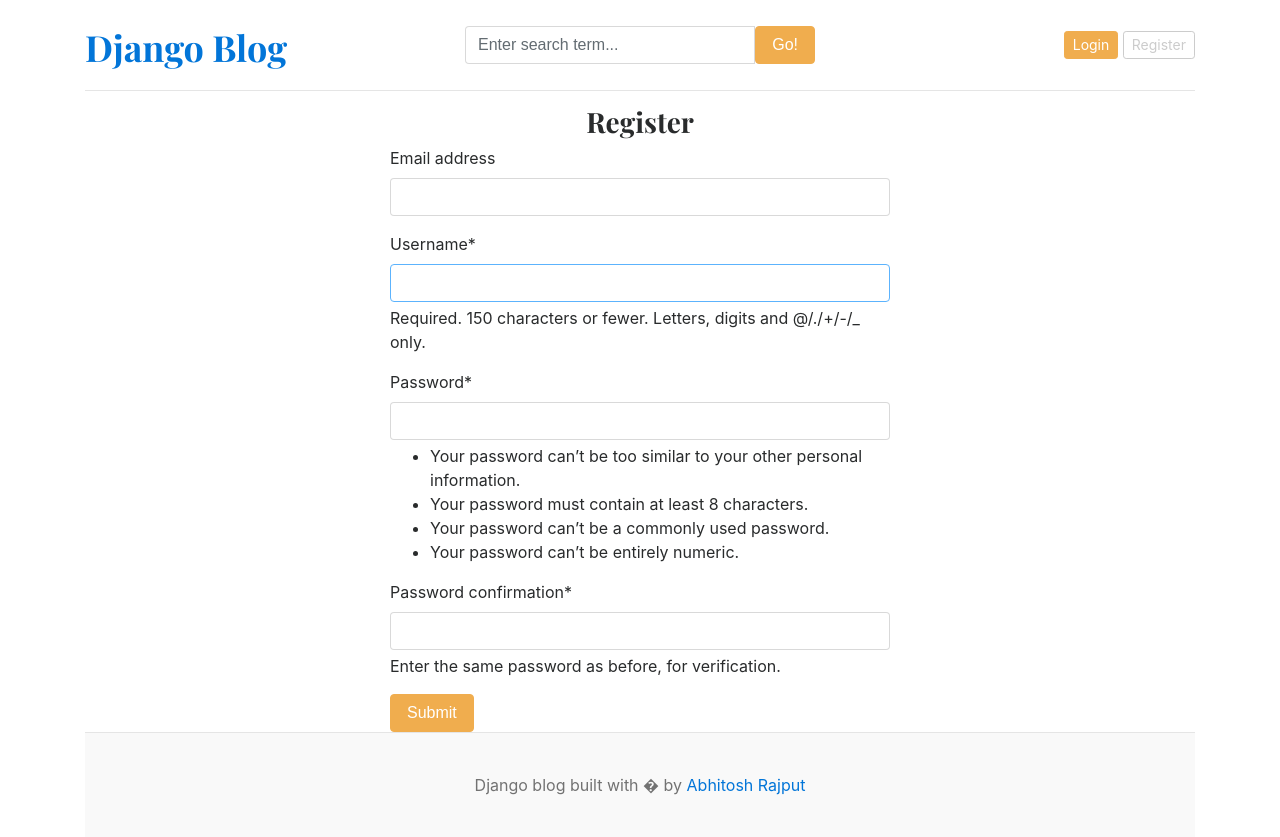
After one commit to Abhitoshrajput/django-blog, a Django app: page /register/ in a window 1280 px wide. The commit adds this page. Run offline with Django 5.2, Linux system fonts and the light colour scheme; data that the repository does not hold is empty; some libraries are stand-ins or nearby versions.

Commit message:
registration and login functionality

```diff
--- /dev/null
+++ b/blog_main/forms.py
@@ -0,0 +1,8 @@
+from django.contrib.auth.forms import UserCreationForm
+from django.contrib.auth.models import User
+
+
+class RegistrationForm(UserCreationForm):
+    class Meta:
+        model = User
+        fields = ('email', 'username', 'password1', 'password2')
--- a/blog_main/settings.py
+++ b/blog_main/settings.py
@@ -37,6 +37,9 @@ INSTALLED_APPS = [
     "django.contrib.staticfiles",
     "blogs",
     "assignments",
+    'crispy_forms',
+    'crispy_bootstrap4',
+
 ]
 
 MIDDLEWARE = [
@@ -120,3 +123,5 @@ STATICFILES_DIRS = [
 
 MEDIA_URL = '/media/'
 MEDIA_ROOT = BASE_DIR /'media'
+
+CRISPY_TEMPLATE_PACK = 'bootstrap4'
--- a/blog_main/urls.py
+++ b/blog_main/urls.py
@@ -10,7 +10,10 @@ urlpatterns = [
     path("admin/", admin.site.urls),
     path('', views.home, name='home'),
     path('category/', include('blogs.urls')),
-    path('<slug:slug>/', BlogsView.blogs, name='blogs'),
+    path('blogs/<slug:slug>/', BlogsView.blogs, name='blogs'),
     # Search endpoints
     path('blogs/search/', BlogsView.search, name='search'),
+    path('register/', views.register, name='register'),
+    path('login/', views.login, name='login'),
+    path('logout/', views.logout, name='logout'),
 ] + static(settings.MEDIA_URL, document_root=settings.MEDIA_ROOT)
--- a/blog_main/views.py
+++ b/blog_main/views.py
@@ -1,5 +1,8 @@
-from django.shortcuts import render
+from django.contrib import auth
+from django.contrib.auth.forms import AuthenticationForm
+from django.shortcuts import render, redirect
 from assignments.models import About
+from .forms import RegistrationForm
 from blogs.models import Category, Blog
 
 
@@ -18,3 +21,40 @@ def home(request):
         'about': about
     }
     return render(request, 'home.html', context)
+
+
+def register(request):
+    if request.method == 'POST':
+        form = RegistrationForm(request.POST)
+        if form.is_valid():
+            form.save()
+            return redirect('register')
+
+    else:
+        form = RegistrationForm()
+    context = {
+        'form': form
+    }
+    return render(request, 'register.html', context)
+
+
+def login(request):
+    if request.method == 'POST':
+        form = AuthenticationForm(request, request.POST)
+        if form.is_valid():
+            username = form.cleaned_data['username']
+            password = form.cleaned_data['password']
+            user = auth.authenticate(username=username, password=password)
+            if user is not None:
+                auth.login(request, user)
+            return redirect('home')
+    form = AuthenticationForm()
+    context = {
+        'form': form,
+    }
+    return render(request, 'login.html', context)
+
+
+def logout(request):
+    auth.logout(request)
+    return redirect('home')
--- a/templates/base.html
+++ b/templates/base.html
@@ -29,8 +29,14 @@
                 </form>
             </div>
             <div class="col-4 d-flex justify-content-end align-items-center">
-                <a class="btn btn-sm btn-warning" href="#">Login</a> &nbsp;
-                <a class="btn btn-sm btn-outline-secondary" href="#">Register</a>
+                {% if not user.is_authenticated %}
+                <a class="btn btn-sm btn-warning" href="{% url 'login' %}">Login</a> &nbsp;
+                <a class="btn btn-sm btn-outline-secondary" href="{% url 'register' %}">Register</a>
+                {% else %}
+                <span>You are logged in as {{ user }}</span>
+                &emsp;
+                <span><a href="{% url 'logout' %}">Logout</a> </span>
+                {% endif %}
             </div>
         </div>
     </header>
--- /dev/null
+++ b/templates/register.html
@@ -0,0 +1,12 @@
+{% extends 'base.html' %}
+
+{% block content %}
+{% load crispy_forms_tags %}
+<h3 class="text-center">Register</h3>
+<form action="{% url 'register' %}" method="POST" style="width:500px; margin:auto;">
+    {% csrf_token %}
+    {{ form | crispy }}
+    <button type="submit" class="btn btn-warning">Submit</button>
+</form>
+
+{% endblock %}
```
Also changed, not shown: templates/login.html (added, +14 -0 lines).
